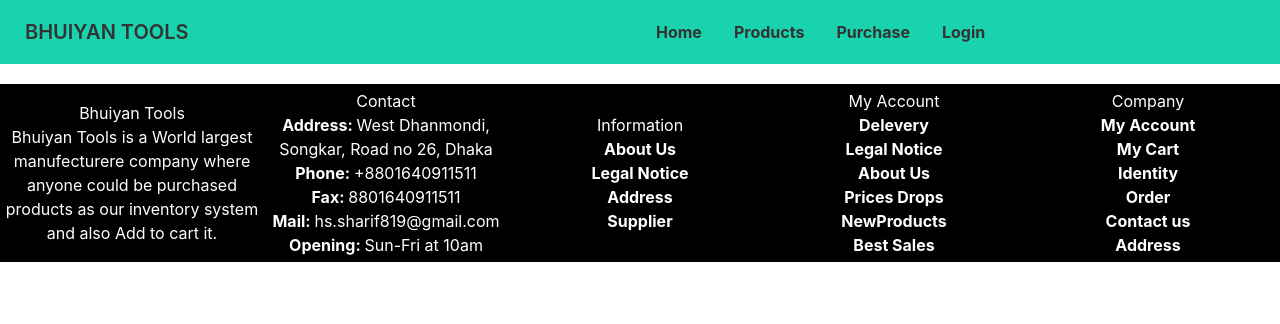
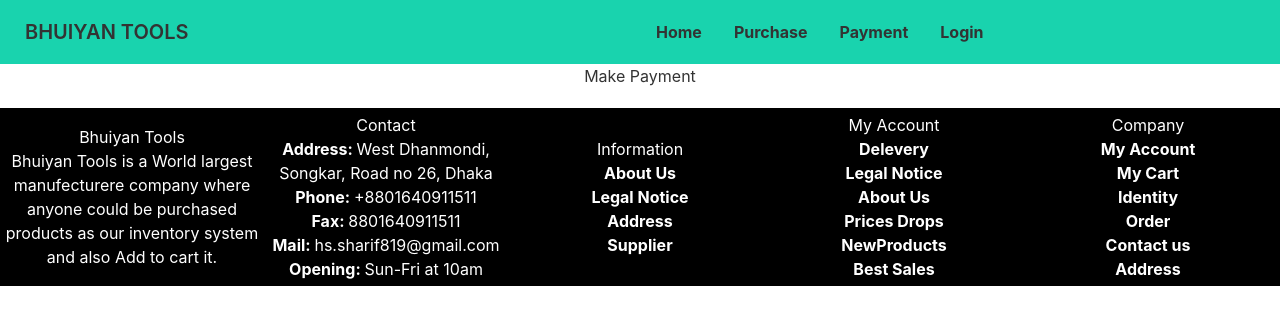
Before and after one commit to hasansharif819/bhuiyan_tools_clients, a React (Create React App) app: page /payment in a window 1280 px wide. Shown: the top 324 px of the page. Built offline with nearby package versions, Linux system fonts and the light colour scheme; no server answers.

Commit message:
page not found

```diff
--- a/src/App.js
+++ b/src/App.js
@@ -8,7 +8,6 @@ import Login from './pages/Login/Login';
 import RequireAuth from './pages/Login/RequireAuth';
 import SignUp from './pages/Login/SignUp';
 import Portfolio from './pages/Dashboard/Portfolio';
-import Products from './pages/Products/Products/Products';
 import Product from './pages/Purchase/Product/Product';
 import Purchase from './pages/Purchase/Purchase/Purchase';
 import Footer from './pages/Shared/Footer/Footer';
@@ -16,6 +15,8 @@ import Navbar from './pages/Shared/Navbar/Navbar';
 import Dashboard from './pages/Dashboard/Dashboard';
 import MyOrders from './pages/Dashboard/MyOrders';
 import MyReview from './pages/Dashboard/MyReview';
+import Payment from './pages/Payment/Payment';
+import NotFound from './pages/NotFound/NotFound';
 
 function App() {
   return (
@@ -24,7 +25,7 @@ function App() {
       <Routes>
         <Route path='/' element={<Home></Home>}></Route>
         {/* <Route path='/home' element={<Home></Home>}></Route> */}
-        <Route path='/products' element={<Products></Products>}></Route>
+        <Route path='/payment' element={<Payment></Payment>}></Route>
         <Route path='/purchase' element={
           <RequireAuth>
             <Purchase></Purchase>
@@ -45,6 +46,7 @@ function App() {
 
         <Route path='login' element={<Login></Login>}></Route>
         <Route path='/signup' element={<SignUp></SignUp>}></Route>
+        <Route path='*' element={<NotFound></NotFound>}></Route>
       </Routes>
 
 
--- a/src/pages/Dashboard/MyOrders.js
+++ b/src/pages/Dashboard/MyOrders.js
@@ -1,25 +1,25 @@
 import React, { useEffect, useState } from 'react';
 import { useAuthState } from 'react-firebase-hooks/auth';
-import { useParams } from 'react-router-dom';
+import { Link, useParams } from 'react-router-dom';
 import auth from '../../firebase.init';
 
 const MyOrders = () => {
     const [user] = useAuthState(auth);
     const [orders, setOrders] = useState([]);
 
-    useEffect( () => {
-        if(user){
+    useEffect(() => {
+        if (user) {
             fetch(`http://localhost:5000/order?client=${user.email}`)
-            .then(res => res.json())
-            .then(data => setOrders(data))
+                .then(res => res.json())
+                .then(data => setOrders(data))
         }
     }, [user])
 
     //delete button
 
     const handleUserDelete = _id => {
-    console.log(_id)
-        const proceed = window.confirm('Are you sure you want to delete?');
+        console.log(_id)
+        const proceed = window.confirm('Are you sure you want to Cancel?');
         if (proceed) {
             console.log('deleting product with id, ', _id);
             const url = `http://localhost:5000/order/${_id}`;
@@ -51,6 +51,7 @@ const MyOrders = () => {
                             <th>Service</th>
                             <th>Quantity</th>
                             <th>Delete</th>
+                            <th>Payment</th>
                         </tr>
                     </thead>
                     <tbody>
@@ -65,10 +66,14 @@ const MyOrders = () => {
                                 <td>{order.service}</td>
                                 <td>{order.quantity}</td>
                                 <td>
-                                <button
-                                onClick={() => handleUserDelete(order._id)}
-                                 className='btn bg-red-900'>Delete</button>
-
+                                    <button
+                                        onClick={() => handleUserDelete(order._id)}
+                                        className='btn bg-red-900'>Cancel</button>
+                                </td>
+                                <td>
+                                <Link to='/payment'>
+                                        <button className="btn btn-primary  font-bold my-3 p-2">Payment</button>
+                                    </Link>
                                 </td>
                             </tr>
                             )}
--- /dev/null
+++ b/src/pages/NotFound/NotFound.js
@@ -0,0 +1,16 @@
+import React from 'react';
+import notF from '../../assets/NotF.jpg';
+
+const NotFound = () => {
+    return (
+        <div>
+            {/* <PageTitle title="Page Not Found"></PageTitle> */}
+            <h2 className='text-5xl font bold text-red-400'>404</h2>
+            <h2 className='text-5xl font bold text-red-400'>Page Not Found</h2>
+            <br />
+            <img w-full h-full src={notF} alt="" />
+        </div>
+    );
+};
+
+export default NotFound;
--- /dev/null
+++ b/src/pages/Payment/Payment.js
@@ -0,0 +1,11 @@
+import React from 'react';
+
+const Payment = () => {
+    return (
+        <div>
+            <h2>Make Payment</h2>
+        </div>
+    );
+};
+
+export default Payment;
--- a/src/pages/Shared/Navbar/Navbar.js
+++ b/src/pages/Shared/Navbar/Navbar.js
@@ -13,8 +13,8 @@ const Navbar = () => {
 
     const menuItems = <>
         <li><Link to="/">Home</Link></li>
-        <li><Link to="/products">Products</Link></li>
         <li><Link to="/purchase">Purchase</Link></li>
+        <li><Link to="/payment">Payment</Link></li>
         {
             user && <li><Link to="/dashboard">Dashboard</Link></li>
         }
```
Also changed, not shown: src/assets/NotF.jpg (added).
